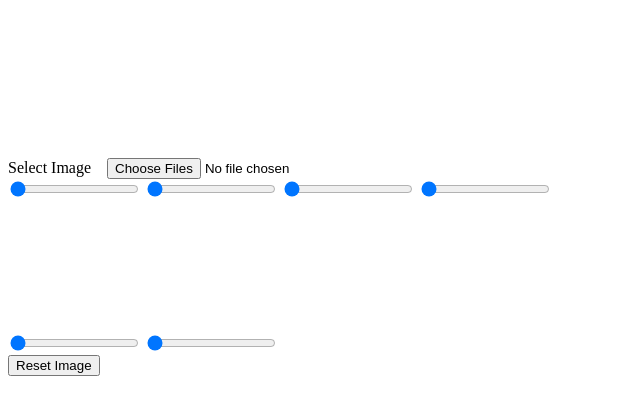
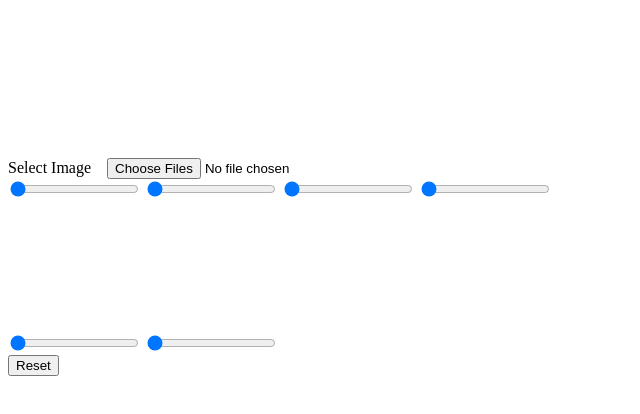
Before and after one commit to AtheerAl-Chalabi/FilterImage, a plain HTML site: page filterimage/src/index.html in a window 1280 px wide. Shown: the whole page, without its empty margins (0-640 px from the left). Drawn offline with Linux system fonts and the light colour scheme.

Commit message:
update2
I change the button reset image to reset only

```diff
--- a/filterimage/src/index.html
+++ b/filterimage/src/index.html
@@ -21,7 +21,7 @@
     	<canvas id="can2" onclick="rainBow()"></canvas>
     </div>
     <div id = "reseat">
-		<input type="button" id="clr"  class = "clar" value="Reset Image" onclick="resetCall()"/>
+		<input type="button" id="clr"  class = "clar" value="Reset" onclick="resetCall()"/>
     </div>
 	</div>
 </body>
```
Also changed, not shown: filterimage/dist/index.html (+1 -1 lines).
